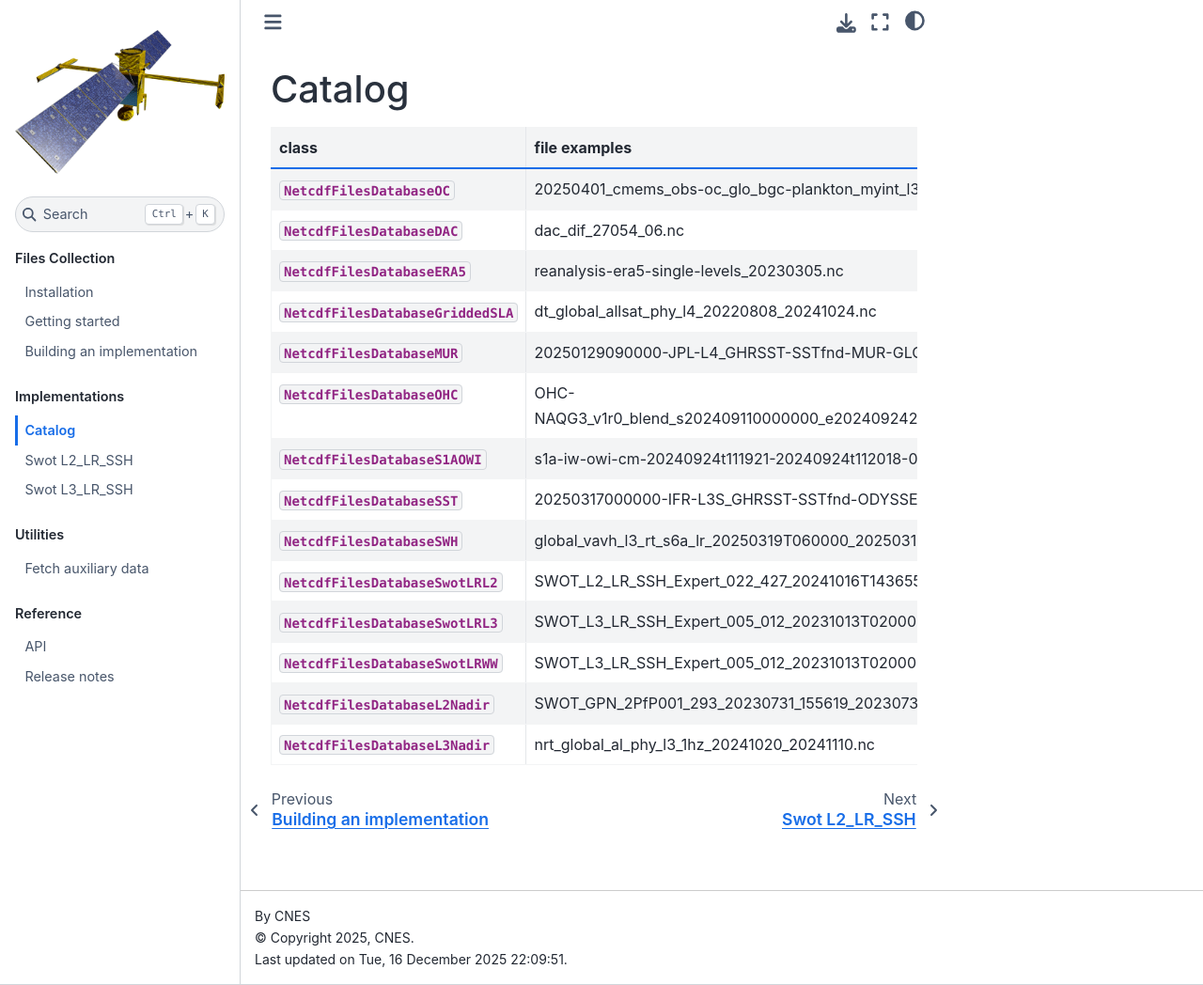
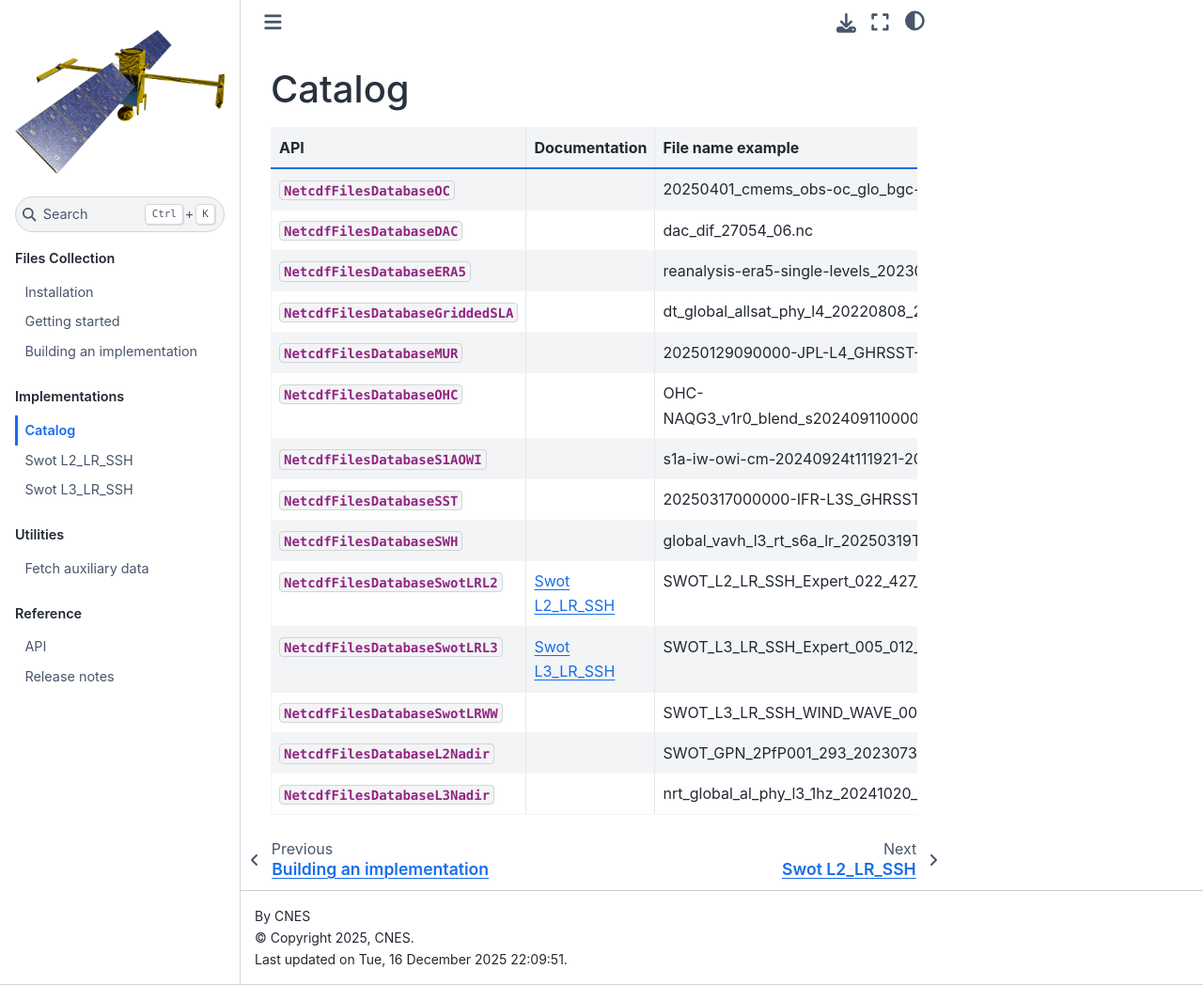
Before and after one commit to robin-cls/fcollections, a Sphinx documentation site: the page built from docs/implementations/catalog.rst, in a window 1280 px wide and 1048 px high. Shown: the whole window at 94% size. Built offline with Sphinx 7.4.7 and the Sphinx Book theme 1.1.4, drawn with Linux system fonts in a browser that asks for light colours.

Commit message:
Improve doc

```diff
--- a/docs/implementations/implementations.csv
+++ b/docs/implementations/implementations.csv
@@ -1,15 +1,15 @@
-class,file examples
-:class:`NetcdfFilesDatabaseOC <fcollections.implementations.NetcdfFilesDatabaseOC>`,20250401_cmems_obs-oc_glo_bgc-plankton_myint_l3-multi-4km_P1D.nc
-:class:`NetcdfFilesDatabaseDAC <fcollections.implementations.NetcdfFilesDatabaseDAC>`,dac_dif_27054_06.nc
-:class:`NetcdfFilesDatabaseERA5 <fcollections.implementations.NetcdfFilesDatabaseERA5>`,reanalysis-era5-single-levels_20230305.nc
-:class:`NetcdfFilesDatabaseGriddedSLA <fcollections.implementations.NetcdfFilesDatabaseGriddedSLA>`,dt_global_allsat_phy_l4_20220808_20241024.nc
-:class:`NetcdfFilesDatabaseMUR <fcollections.implementations.NetcdfFilesDatabaseMUR>`,20250129090000-JPL-L4_GHRSST-SSTfnd-MUR-GLOB-v02.0-fv04.1.nc
-:class:`NetcdfFilesDatabaseOHC <fcollections.implementations.NetcdfFilesDatabaseOHC>`,OHC-NAQG3_v1r0_blend_s202409110000000_e202409242359599_c202409240930560.nc
-:class:`NetcdfFilesDatabaseS1AOWI <fcollections.implementations.NetcdfFilesDatabaseS1AOWI>`,s1a-iw-owi-cm-20240924t111921-20240924t112018-000003-055806_gs.nc
-:class:`NetcdfFilesDatabaseSST <fcollections.implementations.NetcdfFilesDatabaseSST>`,20250317000000-IFR-L3S_GHRSST-SSTfnd-ODYSSEA-GLOB_010-v02.1-fv01.0.nc
-:class:`NetcdfFilesDatabaseSWH <fcollections.implementations.NetcdfFilesDatabaseSWH>`,global_vavh_l3_rt_s6a_lr_20250319T060000_20250319T090000_20250319T100606.nc
-:class:`NetcdfFilesDatabaseSwotLRL2 <fcollections.implementations.NetcdfFilesDatabaseSwotLRL2>`,SWOT_L2_LR_SSH_Expert_022_427_20241016T143655_20241016T152824_PIC2_01.nc
-:class:`NetcdfFilesDatabaseSwotLRL3 <fcollections.implementations.NetcdfFilesDatabaseSwotLRL3>`,SWOT_L3_LR_SSH_Expert_005_012_20231013T020000_20231013T025127_v2.0.1.nc
-:class:`NetcdfFilesDatabaseSwotLRWW <fcollections.implementations.NetcdfFilesDatabaseSwotLRWW>`,SWOT_L3_LR_SSH_Expert_005_012_20231013T020000_20231013T025127_v2.0.1.nc
-:class:`NetcdfFilesDatabaseL2Nadir <fcollections.implementations.NetcdfFilesDatabaseL2Nadir>`,SWOT_GPN_2PfP001_293_20230731_155619_20230731_164746.nc
-:class:`NetcdfFilesDatabaseL3Nadir <fcollections.implementations.NetcdfFilesDatabaseL3Nadir>`,nrt_global_al_phy_l3_1hz_20241020_20241110.nc
+API,Documentation,File name example
+:class:`NetcdfFilesDatabaseOC <fcollections.implementations.NetcdfFilesDatabaseOC>`,,20250401_cmems_obs-oc_glo_bgc-plankton_myint_l3-multi-4km_P1D.nc
+:class:`NetcdfFilesDatabaseDAC <fcollections.implementations.NetcdfFilesDatabaseDAC>`,,dac_dif_27054_06.nc
+:class:`NetcdfFilesDatabaseERA5 <fcollections.implementations.NetcdfFilesDatabaseERA5>`,,reanalysis-era5-single-levels_20230305.nc
+:class:`NetcdfFilesDatabaseGriddedSLA <fcollections.implementations.NetcdfFilesDatabaseGriddedSLA>`,,dt_global_allsat_phy_l4_20220808_20241024.nc
+:class:`NetcdfFilesDatabaseMUR <fcollections.implementations.NetcdfFilesDatabaseMUR>`,,20250129090000-JPL-L4_GHRSST-SSTfnd-MUR-GLOB-v02.0-fv04.1.nc
+:class:`NetcdfFilesDatabaseOHC <fcollections.implementations.NetcdfFilesDatabaseOHC>`,,OHC-NAQG3_v1r0_blend_s202409110000000_e202409242359599_c202409240930560.nc
+:class:`NetcdfFilesDatabaseS1AOWI <fcollections.implementations.NetcdfFilesDatabaseS1AOWI>`,,s1a-iw-owi-cm-20240924t111921-20240924t112018-000003-055806_gs.nc
+:class:`NetcdfFilesDatabaseSST <fcollections.implementations.NetcdfFilesDatabaseSST>`,,20250317000000-IFR-L3S_GHRSST-SSTfnd-ODYSSEA-GLOB_010-v02.1-fv01.0.nc
+:class:`NetcdfFilesDatabaseSWH <fcollections.implementations.NetcdfFilesDatabaseSWH>`,,global_vavh_l3_rt_s6a_lr_20250319T060000_20250319T090000_20250319T100606.nc
+:class:`NetcdfFilesDatabaseSwotLRL2 <fcollections.implementations.NetcdfFilesDatabaseSwotLRL2>`,:doc:`l2_lr_ssh`,SWOT_L2_LR_SSH_Expert_022_427_20241016T143655_20241016T152824_PIC2_01.nc
+:class:`NetcdfFilesDatabaseSwotLRL3 <fcollections.implementations.NetcdfFilesDatabaseSwotLRL3>`,:doc:`l3_lr_ssh`,SWOT_L3_LR_SSH_Expert_005_012_20231013T020000_20231013T025127_v2.0.1.nc
+:class:`NetcdfFilesDatabaseSwotLRWW <fcollections.implementations.NetcdfFilesDatabaseSwotLRWW>`,,SWOT_L3_LR_SSH_WIND_WAVE_005_012_20231013T020000_20231013T025127_v2.0.nc
+:class:`NetcdfFilesDatabaseL2Nadir <fcollections.implementations.NetcdfFilesDatabaseL2Nadir>`,,SWOT_GPN_2PfP001_293_20230731_155619_20230731_164746.nc
+:class:`NetcdfFilesDatabaseL3Nadir <fcollections.implementations.NetcdfFilesDatabaseL3Nadir>`,,nrt_global_al_phy_l3_1hz_20241020_20241110.nc
```
Also changed, not shown: docs/getting_started.md (+6 -2 lines).
